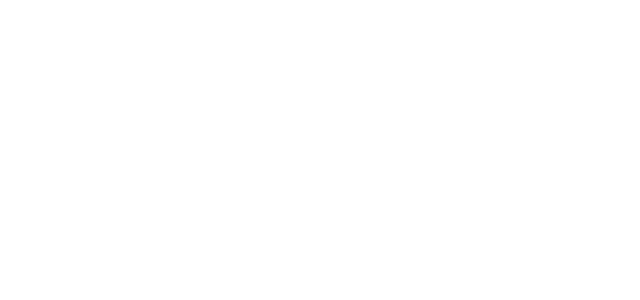
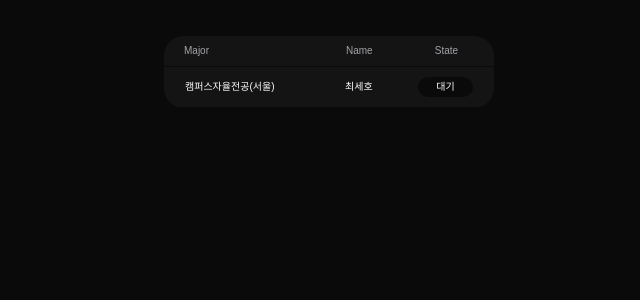
Before and after one commit to HICC-REBOOT/HICC-REBOOT-Frontend, a React (Create React App) app in the folder frontend/: page /admin in a window 1280 px wide. Before the commit this address had no page. Shown: the top 300 px of the page, without its empty margins (311-951 px from the left). Built offline with nearby package versions, Linux system fonts and the light colour scheme.

Commit message:
feat : 레이아웃 구성

```diff
--- a/frontend/src/App.tsx
+++ b/frontend/src/App.tsx
@@ -2,12 +2,14 @@ import React from 'react';
 import { Route, Routes } from 'react-router-dom';
 import Layout from '@components/layout/Layout';
 import Temp from '@components/Temp/temp';
+import Admin from '@pages/Admin/Admin';
 
 function App() {
   return (
     <Routes>
       <Route element={<Layout />}>
         <Route path="/" element={<Temp />} />
+        <Route path="/admin" element={<Admin />} />
       </Route>
     </Routes>
   );
--- /dev/null
+++ b/frontend/src/pages/Admin/Admin.tsx
@@ -0,0 +1,25 @@
+import React from 'react';
+import * as A from './style/Admin.style';
+
+function Admin() {
+  return (
+    <A.Container>
+      <A.MembersBox>
+        <A.CategoryBox>
+          <A.MajorDivision>Major</A.MajorDivision>
+          <A.NameDivision>Name</A.NameDivision>
+          <A.StateDivision>State</A.StateDivision>
+        </A.CategoryBox>
+        <A.MemberBox>
+          <A.Major>캠퍼스자율전공(서울)</A.Major>
+          <A.Name>최세호</A.Name>
+          <A.State>
+            <A.StateText>대기</A.StateText>
+          </A.State>
+        </A.MemberBox>
+      </A.MembersBox>
+    </A.Container>
+  );
+}
+
+export default Admin;
--- /dev/null
+++ b/frontend/src/pages/Admin/style/Admin.style.tsx
@@ -0,0 +1,96 @@
+/* eslint-disable import/prefer-default-export */
+import styled from 'styled-components';
+
+export const Container = styled.div`
+  width: 100%;
+  min-height: 100vh;
+  padding: 3.6rem 1.6rem;
+  display: flex;
+  flex-direction: column;
+  align-items: center;
+  gap: 1.8rem;
+  background-color: ${(props) => props.theme.colors.black};
+`;
+
+export const MembersBox = styled.div`
+  display: flex;
+  flex-direction: column;
+  align-items: center;
+  border-radius: 2rem;
+  background: ${(props) => props.theme.colors.grey001};
+`;
+export const CategoryBox = styled.div`
+  display: flex;
+  padding: 1rem 2rem;
+  justify-content: center;
+  align-items: center;
+  gap: 2rem;
+  align-self: stretch;
+  border-bottom: 0.05rem solid ${(props) => props.theme.colors.black};
+`;
+export const MajorDivision = styled.div`
+  width: 14.2rem;
+  color: ${(props) => props.theme.colors.grey003};
+  font-feature-settings:
+    'clig' off,
+    'liga' off;
+`;
+export const NameDivision = styled.div`
+  width: 5.3rem;
+  color: ${(props) => props.theme.colors.grey003};
+  font-feature-settings:
+    'clig' off,
+    'liga' off;
+`;
+export const StateDivision = styled.div`
+  width: 5.5rem;
+  color: ${(props) => props.theme.colors.grey003};
+  font-feature-settings:
+    'clig' off,
+    'liga' off;
+  text-align: center;
+`;
+export const MemberBox = styled.div`
+  display: flex;
+  width: 32.8rem;
+  padding: 1rem 2rem;
+  justify-content: center;
+  align-items: center;
+  gap: 2rem;
+  border-bottom: 0.05rem solid ${(props) => props.theme.colors.black};
+`;
+export const Major = styled.div`
+  flex: 1 0 0;
+  width: 14rem;
+  color: ${(props) => props.theme.colors.white};
+  font-feature-settings:
+    'clig' off,
+    'liga' off;
+`;
+export const Name = styled.div`
+  width: 5.3rem;
+  flex-shrink: 0;
+  color: ${(props) => props.theme.colors.white};
+  font-feature-settings:
+    'clig' off,
+    'liga' off;
+`;
+export const State = styled.div`
+  display: flex;
+  width: 5.5rem;
+  padding: 0.5rem 1.5rem;
+  justify-content: center;
+  align-items: center;
+  gap: 1rem;
+  flex-shrink: 0;
+  border-radius: 1.5rem;
+  background: ${(props) => props.theme.colors.black};
+`;
+export const StateText = styled.div`
+  color: ${(props) => props.theme.colors.white};
+
+  text-align: center;
+  font-feature-settings:
+    'clig' off,
+    'liga' off;
+`;
```
Also changed, not shown: frontend/src/pages/Admin.tsx (deleted), 1 other file (tests, documents, lock files or other folders).
